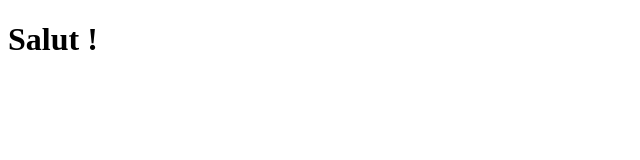
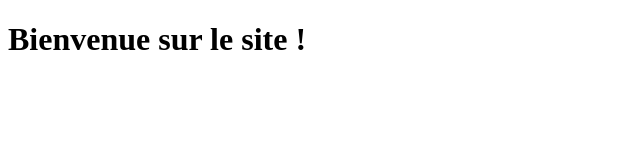
Before and after one commit to ValooGaming/valoogaming.github.io, a plain HTML site: page index.html in a window 1280 px wide. Shown: the whole page, without its empty margins (0-640 px from the left). Drawn offline with Linux system fonts and the light colour scheme.

Commit message:
Initial commit

```diff
--- a/index.html
+++ b/index.html
@@ -3,8 +3,9 @@
   <head>
   <title>Valoo</title>
   <meta charset="utf-8">
+  <link rel="shortcut icon" href="assets/logo.png"
 </head>
   <body>
-    <h1>Salut !</h1>
+    <h1>Bienvenue sur le site !</h1>
   </body>
 </html>
```
